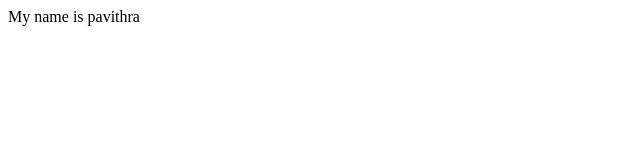
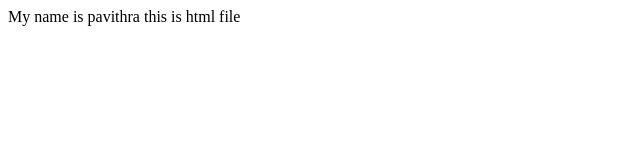
Before and after one commit to pavitraph/samplerepo, a plain HTML site: page index.html in a window 1280 px wide. Shown: the whole page, without its empty margins (0-640 px from the left). Drawn offline with Linux system fonts and the light colour scheme.

Commit message:
added a new line

```diff
--- a/index.html
+++ b/index.html
@@ -8,5 +8,6 @@
 </head>
 <body>
     My name is pavithra
+    this is html file
 </body>
 </html>
```
